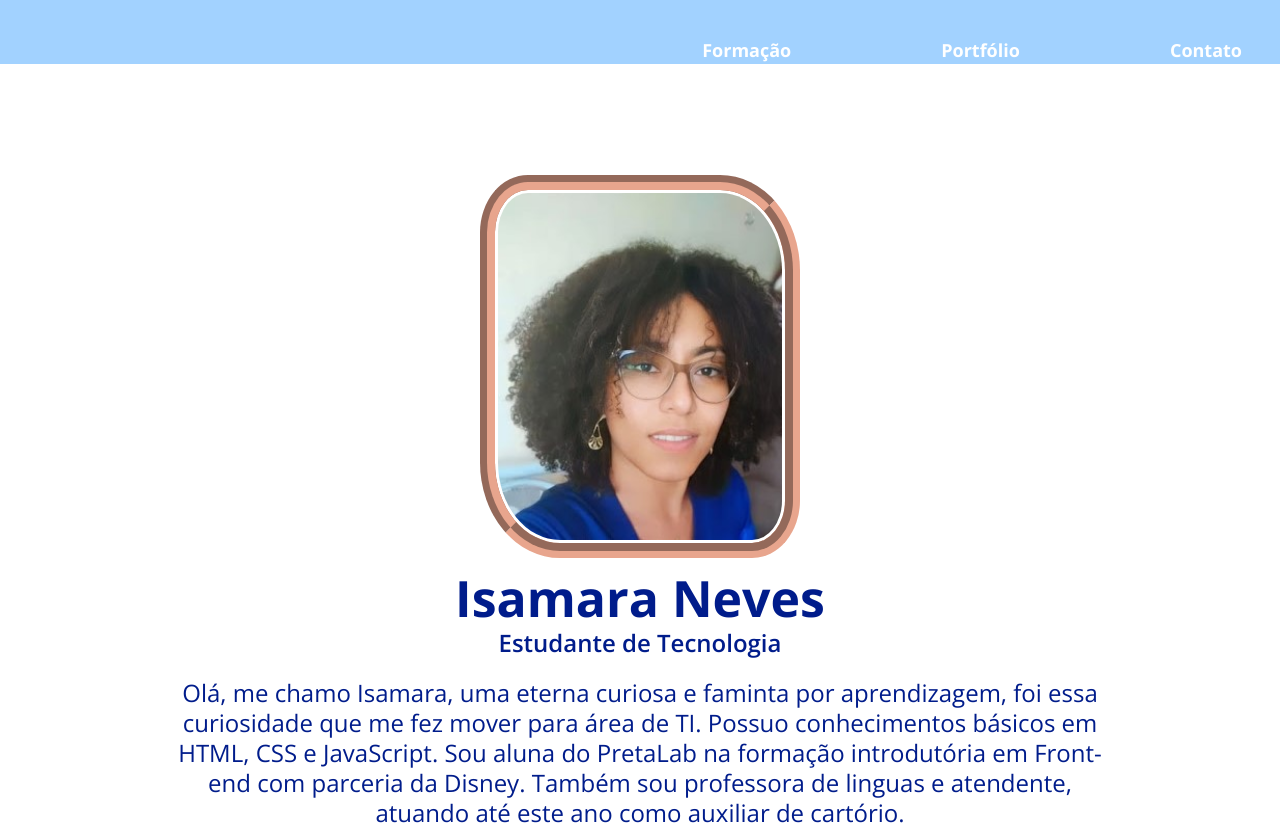
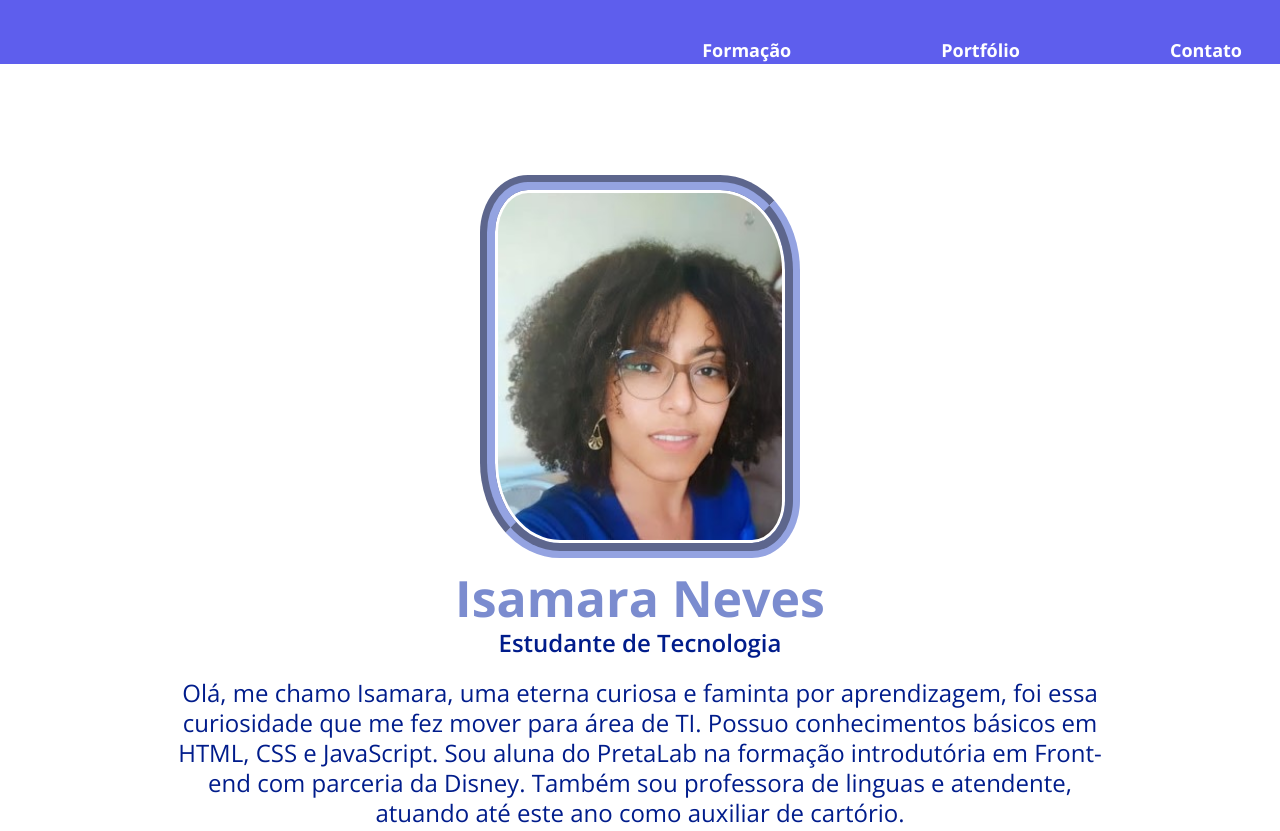
Before and after one commit to IsamaraNeves15/projeto-final-pretalab-html-css, a plain HTML site: page index.html in a window 1280 px wide. Shown: the top 831 px of the page. Drawn offline with nearby package versions, Linux system fonts and the light colour scheme.

Commit message:
alteração de cores

```diff
--- a/style.css
+++ b/style.css
@@ -13,7 +13,7 @@
     padding-bottom: 32px;
     padding-top: 32px;
     height: 60px;
-    background-color: #a2d2ff;
+    background-color: rgb(94, 94, 237);
   }
 
   .header-menu nav {
@@ -76,7 +76,7 @@
   img{
     width: 100%;
     margin: 0px 10px 10px 0px;
-    border: 15px solid rgb(232, 165, 141);
+    border: 15px solid rgb(148, 163, 225);
     border-radius: 15% 25% 15% 25%;
     border-style:groove;
     padding: 3px;
@@ -84,7 +84,7 @@
   }
 
   h1 {
-    color:rgb(0, 28, 139);
+    color:rgb(123, 140, 207);
     font-weight: 700;
     font-size: 50px;
     text-align:center;
@@ -109,7 +109,7 @@
   }
 
   .formacao {
-    background-color: rgb(227, 184, 169);
+    background-color: #a2d2ff;
   }
   .article-lista {
     display: flex;
@@ -160,7 +160,7 @@ li {
 }
 
   .rodape {
-    background-color: #a2d2ff;
+    background-color:rgb(94, 94, 237);
     display: flex;
     align-items: center;
     height: 250px;
```
Also changed, not shown: 1 other file.
